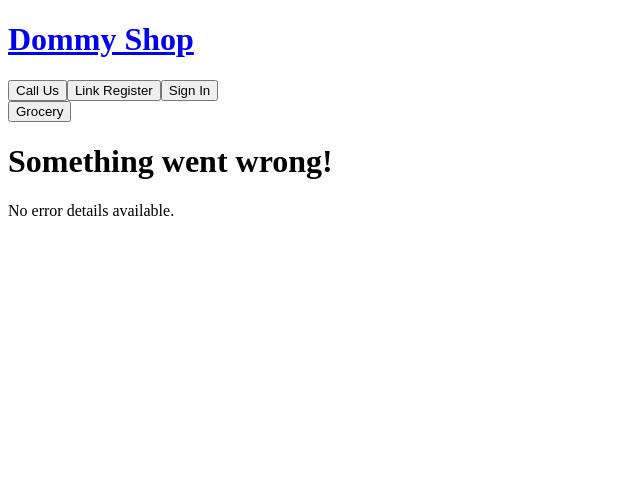
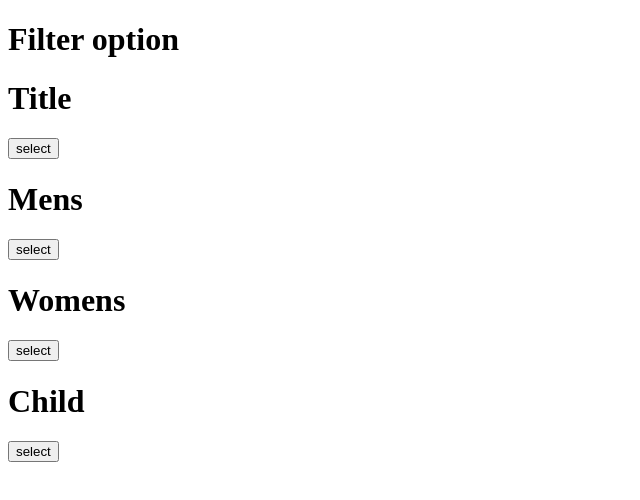
Before and after one commit to Nawaraj1111/ReactEcommerce, a React app: page /category in a window 1280 px wide. Shown: the top 500 px of the page, without its empty margins (0-640 px from the left). Built offline with nearby package versions, Linux system fonts and the light colour scheme; the HTML template or start-up script is replaced by a standard one.

Commit message:
lifting up state is implement in filter

```diff
--- /dev/null
+++ b/src/Accordian.js
@@ -0,0 +1,25 @@
+import { useState } from "react";
+import ListItem from "./ListItem"
+
+const Accordian = ({type,show,setShow})=>{
+    const showData =()=>
+    {
+        setShow();
+    }
+    return(
+        <div className="bg-emerald-100 m-1 p-1 w-1/5">
+                <div className="" >
+                    <div className='flex p-2 '>
+                        <h1>{type}</h1>
+                        <button onClick={showData}
+                        className='bg-yellow-600 mx-10 shadow-md'>select</button>
+                    </div>
+                </div>
+                {show&&<ListItem />}
+
+        </div>
+
+    )
+}
+
+export default Accordian;
--- a/src/App.js
+++ b/src/App.js
@@ -11,6 +11,7 @@ import { Product } from "./Product";
 import { CallUs } from "./CallUs";
 import { ProductDetails } from "./ProductDetails";
 import { Calender } from "./Calender";
+import Category from "./Category";
 
 const Grocery = lazy(() => import('./Grocery'));
 
@@ -91,6 +92,10 @@ const router = createBrowserRouter([
         element: <Product />,
     },
     {
+        path:'category',
+        element:<Category />
+    },
+    {
         path: 'login',
         element: <Login />,
     },
--- a/src/CallUs.js
+++ b/src/CallUs.js
@@ -1,6 +1,6 @@
 export const CallUs =()=>{
     return(
-        <>
+        <div className="m-3 p-3 bg-gray-500">
         <h1>Contact Us</h1>
         <form action="">
             <label htmlFor="name">Name:</label>
@@ -14,6 +14,6 @@ export const CallUs =()=>{
             <br /><br />
             <button type="submit">Send Message</button>
         </form>
-        </>
+        </div>
     )
 }
--- /dev/null
+++ b/src/Category.js
@@ -0,0 +1,24 @@
+import Accordian from "./Accordian.js"
+import { useState } from "react";
+
+const Category = ()=>{
+    const [show, setShow] =useState(null);
+
+    return(
+        <div className="">
+            <h1 className="text-2xl text-black">Filter option</h1>
+            {
+                ["Title","Mens","Womens","Child"].map((title,index)=>(
+                    <Accordian
+                    type={title}
+                    key={index}
+                    show={index===show}
+                    setShow={()=>setShow(index)}
+                />
+                ))
+            }
+
+        </div>
+    )
+}
+export default Category;
--- a/src/ContactUs.js
+++ b/src/ContactUs.js
@@ -3,15 +3,19 @@ import { Link } from 'react-router-dom'; // Import the Link component
 
 export const ContactUs = () => {
     return (
-        <div className="flex justify-between text-emerald-900">
+        <div className=" m-2">
             <Link to="/contactus">
-                <button>Call Us</button>
+                <button className='mx-2'>Call Us</button>
             </Link>
+            <Link to="/category">
+                <button className='mx-2'>Category</button>
+            </Link>
+
             <Link to="/register">
-                <button>Link Register</button>
+                <button className='mx-2'>Link Register</button>
             </Link>
             <Link to="/login">
-                <button>Sign In</button>
+                <button className='mx-2'>Sign In</button>
             </Link>
         </div>
     );
--- /dev/null
+++ b/src/ListItem.js
@@ -0,0 +1,13 @@
+const ListProduct =()=>{
+    return(
+        <div className='mx-10'>
+            <ul>
+                <li><input type="checkbox" name="material" id="material" />Material</li>
+                <li><input type="checkbox" name="material" id="material" />Material</li>
+                <li><input type="checkbox" name="material" id="material" />Material</li>
+            </ul>
+        </div>
+    )
+}
+
+export default ListProduct;
```
